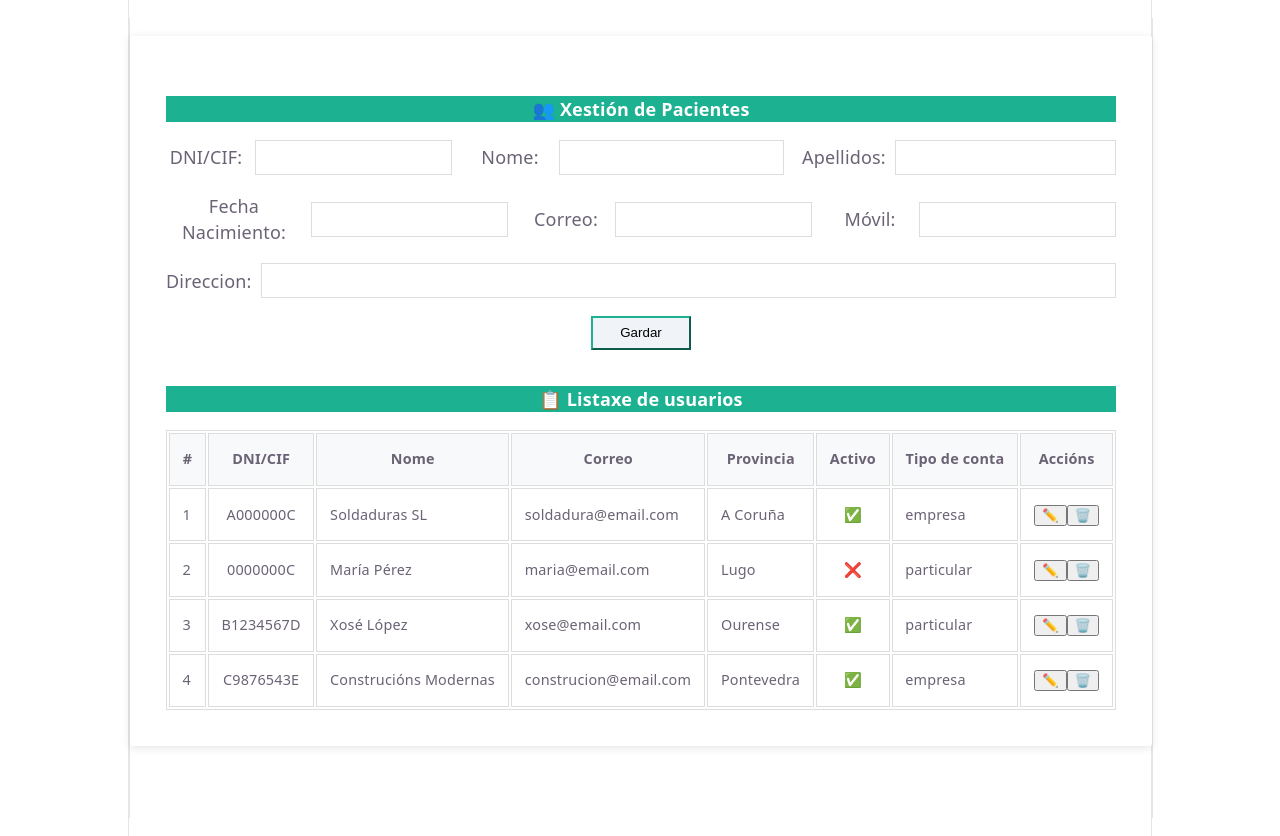
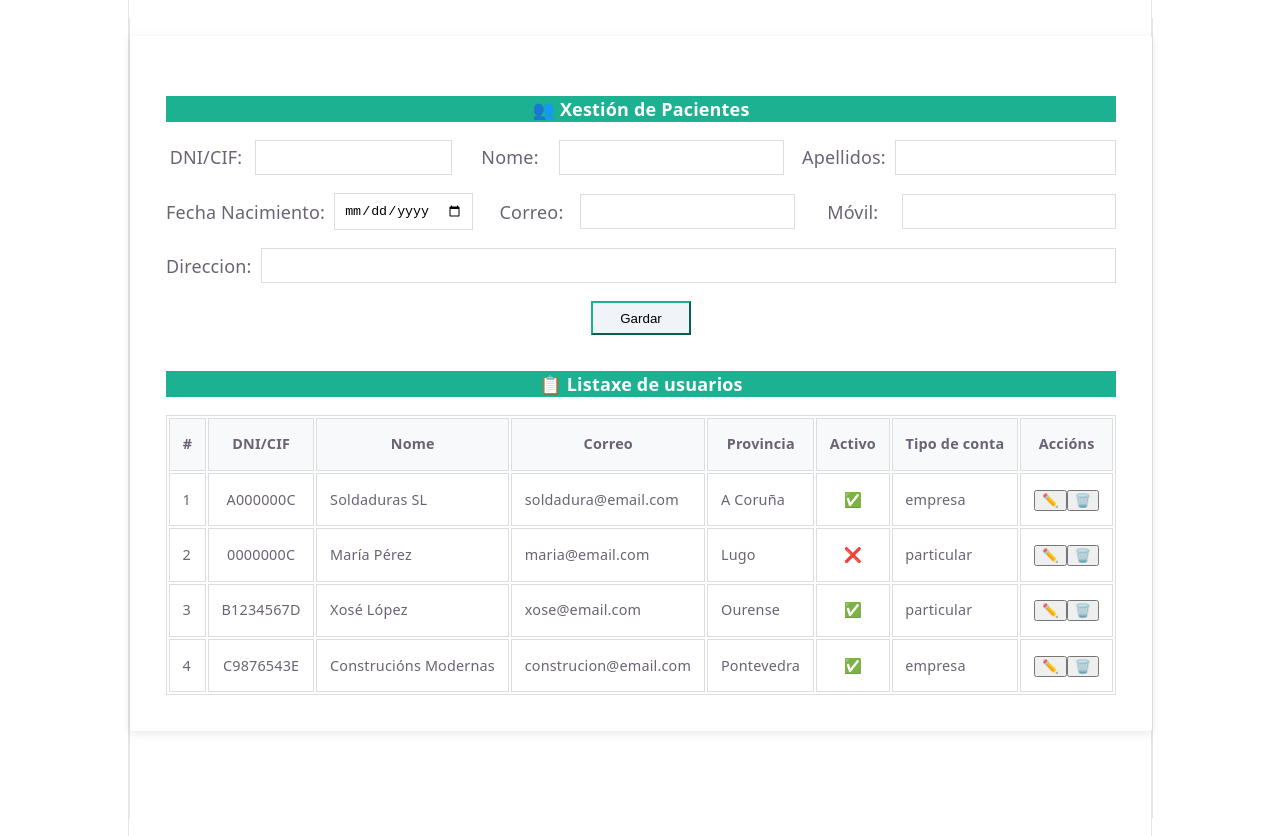
Before and after one commit to XoanCarlos/vue26267, a Vue app: page /xestion-pacientes in a window 1280 px wide. Built offline with nearby package versions, Linux system fonts and the light colour scheme.

Commit message:
diseño xestion pacientes

```diff
--- a/src/components/XestionPacientes.vue
+++ b/src/components/XestionPacientes.vue
@@ -19,25 +19,25 @@
         </div>
         <div class="campo campo-nome">
           <label>Nome:</label>
-          <input v-model="novoPaciente.nome" type="text" required />
+          <input v-model="novoPaciente.nome" type="text" required id="nome"  @blur="capitalizarTexto('nome')"/>
         </div>
         <div class="campo campo-apellido">
           <label>Apellidos:</label>
-          <input v-model="novoPaciente.apellido" type="text" required />
+          <input v-model="novoPaciente.apellido" id="apellido" @blur="capitalizarTexto('apellido')" type="text" required />
         </div>
       </div>
       <div class="fila">
         <div class="campo campo-fecha">
           <label>Fecha Nacimiento:</label>
-          <input v-model="novoPaciente.nacimiento" type="email" required />
+          <input v-model="novoPaciente.nacimiento" type="date" placeholder="dd/mm/yyyy" required />
         </div>
         <div class="campo campo-correo">
           <label>Correo:</label>
           <input v-model="novoPaciente.correo" type="email" />
         </div>
-        <div class="campo campo-movil">
+        <div class="campo campo-correo">
           <label>Móvil:</label>
-          <input v-model="novoPaciente.movil" type="email" required />
+          <input v-model="novoPaciente.movil" type="text" required />
         </div>
       </div>
       <div class="fila fila-centrada">
@@ -98,7 +98,10 @@ const usuarios = ref([]); //almacena la lista de usuarios e os seus cambios
 const novoPaciente = reactive({
   dni: "",
   nome: "",
+  apellido:"",
   correo: "",
+  movil: "",
+  direccion: "",
   provincia: "",
   activo: false,
   tipoCuenta: "",
@@ -147,17 +150,17 @@ onMounted(() => {
 /// Zona de métodos ou funcións bbdd
 
 function gardarUsuario() {
-  usuarios.value.push({ ...novoPaciente }); //engade o novo usuario á lista (copia do obxecto)
+  usuarios.value.push({ ...novoPaciente }) //engade o novo usuario á lista (copia do obxecto)
   //Object.assign(novoPaciente, { dni: "", nome: "", correo: "", provincia: "", activo: false, tipoCuenta: "" }) //reinicia o formulario
 }
 
 function eliminarUsuario(index) {
-  usuarios.value.splice(index, 1); //elimina o usuario da lista
+  usuarios.value.splice(index, 1) //elimina o usuario da lista
 }
 
 function editarUsuario(index) {
-  const usuario = usuarios.value[index]; //carga os datos do usuario elixido no formulario
-  Object.assign(novoPaciente, usuario); // carga os datos do usuario no formulario recorda v-model do formulario é novoPaciente
+  const usuario = usuarios.value[index] //carga os datos do usuario elixido no formulario
+  Object.assign(novoPaciente, usuario) // carga os datos do usuario no formulario recorda v-model do formulario é novoPaciente
 }
 
 //  =====================================================
@@ -168,22 +171,23 @@ const dniValido = ref(true); // Por defecto es válido y no muestra error al ini
 
 // Función para validar DNI y NIE
 const validarDniNie = (valor) => {
-  const letras = "TRWAGMYFPDXBNJZSQVHLCKE";
-  const dniRegex = /^[0-9]{8}[A-Z]$/;
-  const nieRegex = /^[XYZ][0-9]{7}[A-Z]$/;
+  const letras = "TRWAGMYFPDXBNJZSQVHLCKE"
+  const dniRegex = /^[0-9]{8}[A-Z]$/
+  const nieRegex = /^[XYZ][0-9]{7}[A-Z]$/
 
   valor = valor.toUpperCase();
 
   if (dniRegex.test(valor)) {
-    const numero = parseInt(valor.slice(0, 8), 10);
-    const letra = valor.charAt(8);
+    const numero = parseInt(valor.slice(0, 8), 10)
+    const letra = valor.charAt(8)
     return letra === letras[numero % 23]; //sale con true si es válido
   } else if (nieRegex.test(valor)) {
-    const nie = valor.replace("X", "0").replace("Y", "1").replace("Z", "2");
-    const numero = parseInt(nie.slice(0, 8), 10);
-    const letra = valor.charAt(8);
-    return letra === letras[numero % 23]; //sale con true si es válido
+    const nie = valor.replace("X", "0").replace("Y", "1").replace("Z", "2")
+    const numero = parseInt(nie.slice(0, 8), 10)
+    const letra = valor.charAt(8)
+    return letra === letras[numero % 23] //sale con true si es válido
   }
+  novoPaciente.dni = ""
   return false;
 };
 
@@ -192,6 +196,21 @@ const validarDni = () => {
   novoPaciente.dni = novoPaciente.dni.trim().toUpperCase();
   dniValido.value = validarDniNie(novoPaciente.dni);
   // Actualiza el estado de validez
+};
+
+// capitalizar nombre y apelidos
+
+// Función única: capitaliza y asigna en el mismo paso
+const capitalizarTexto = (campo) => {
+  const texto = novoPaciente[campo] ?? "";
+  novoPaciente[campo] = texto
+    .toLowerCase()
+    .split(" ")
+    .map((palabra) => {
+      if (!palabra) return "";
+      return palabra.charAt(0).toLocaleUpperCase() + palabra.slice(1);
+    })
+    .join(" ");
 };
 </script>
 
```
